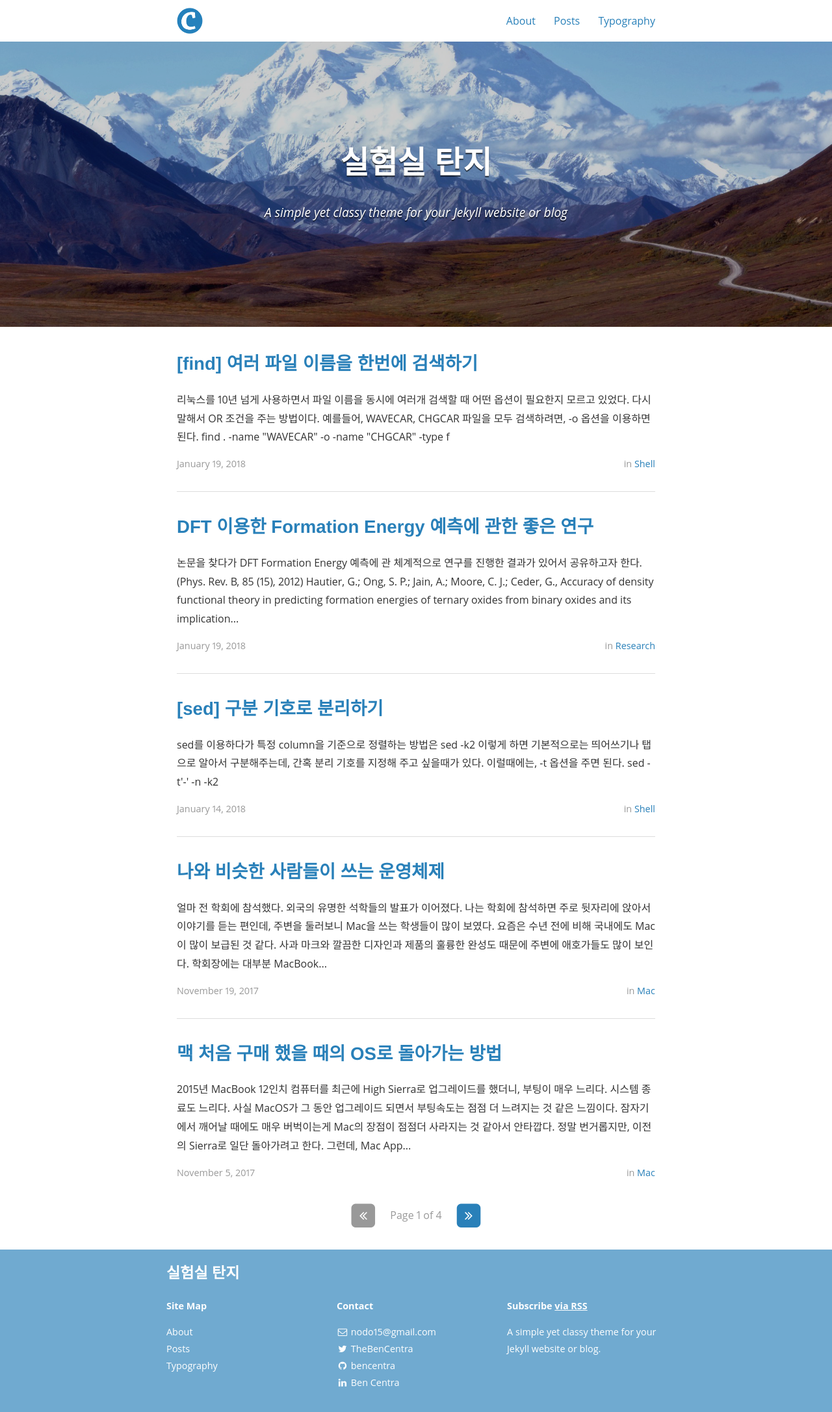
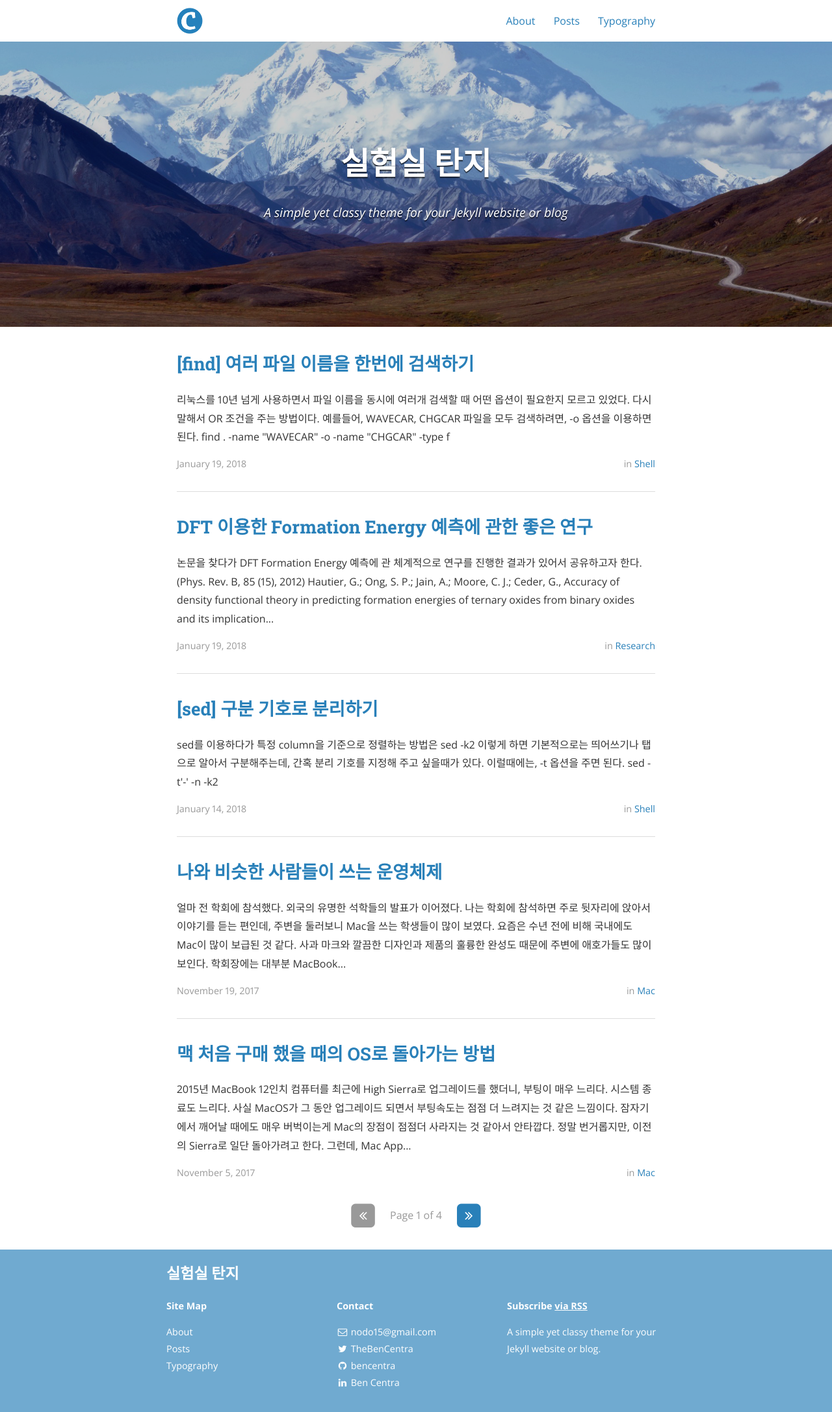
Before and after one commit to tanji3000/tanji3000.github.io, a Jekyll site: the page built from index.html, in a window 1280 px wide. Shown: the whole page at 65% size. Built offline with Jekyll 4.4.1, drawn with Linux system fonts in a browser that asks for light colours; nearby versions of some CDN libraries; the list of posts is cut into pages by our own code.

Commit message:
Update _variables.scss

```diff
--- a/_sass/base/_variables.scss
+++ b/_sass/base/_variables.scss
@@ -1,5 +1,5 @@
 // Google Fonts
-//@import url(//fonts.googleapis.com/css?family=Roboto+Slab:400,700,300|Roboto:400,700,300|Open+Sans:300italic,400italic,600italic,700italic,800italic,400,800,700,600,300);
+@import url(//fonts.googleapis.com/css?family=Roboto+Slab:400,700,300|Roboto:400,700,300|Open+Sans:300italic,400italic,600italic,700italic,800italic,400,800,700,600,300);
 @import url(//fonts.googleapis.com/earlyaccess/nanumgothic.css);
 
 // Typography
```
